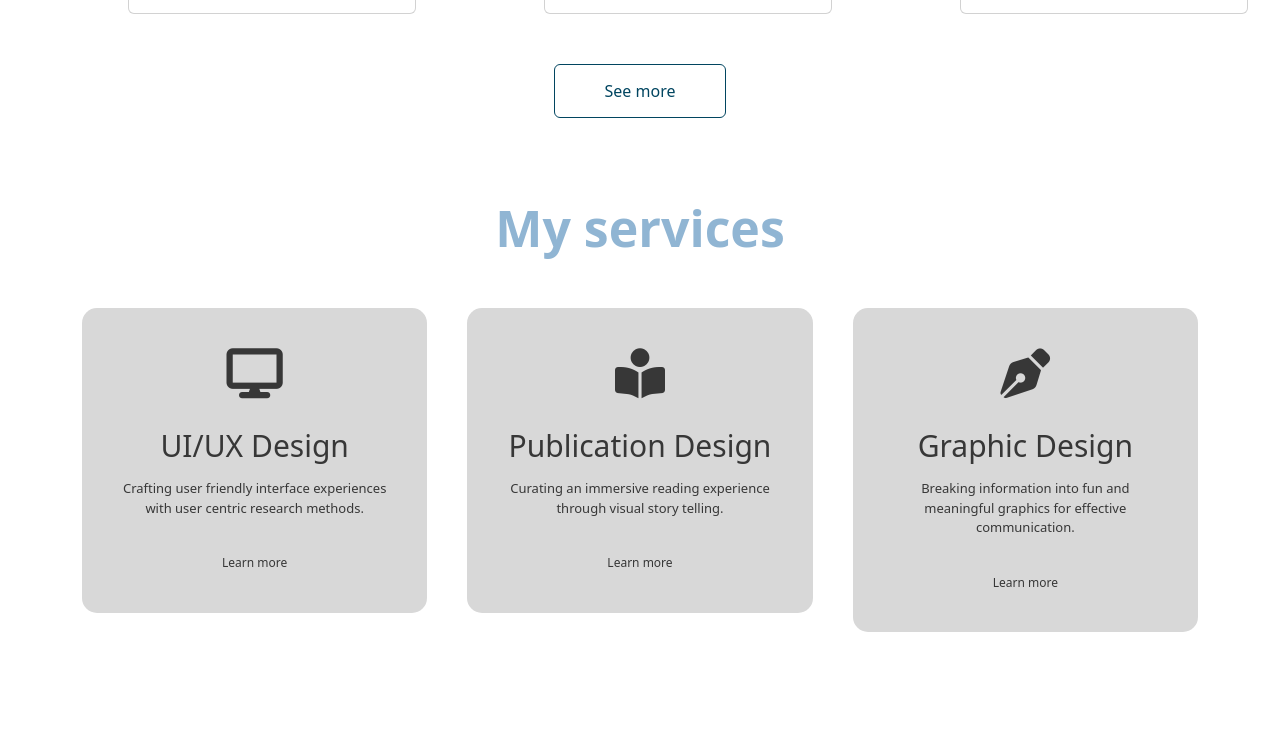
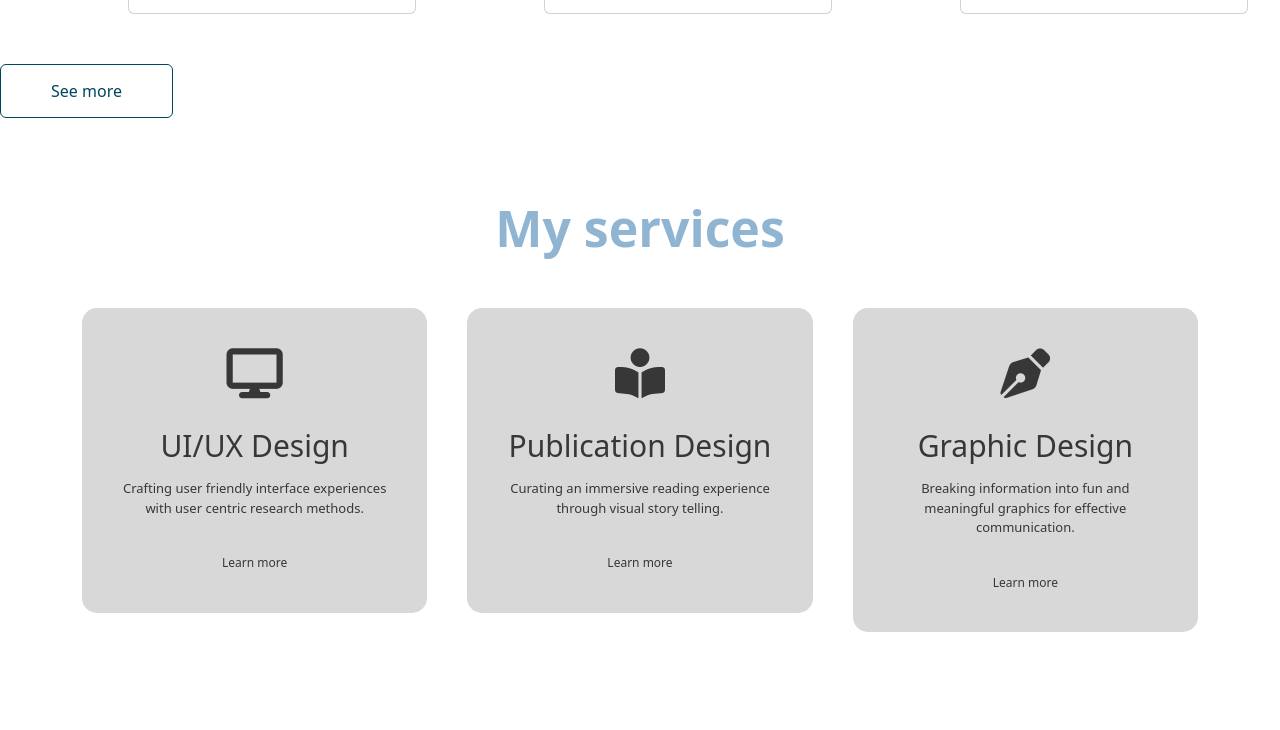
Before and after one commit to nidhirkamala/Portfolio.nidhi, a plain HTML site: page index.html in a window 1280 px wide. Shown: the part 3110-3840 px from the top of the page. Drawn offline with nearby package versions, Linux system fonts and the light colour scheme.

Commit message:
Update styles.css

```diff
--- a/styles.css
+++ b/styles.css
@@ -252,7 +252,7 @@ margin-top: 15%;
     }
     .btn-seemore{
         display: block;
-        margin: 50px auto;
+        margin: 50px 0;
         width: fit-content;
         border: 1px solid rgb(1, 69, 96);
         padding: 14px 50px;
```
